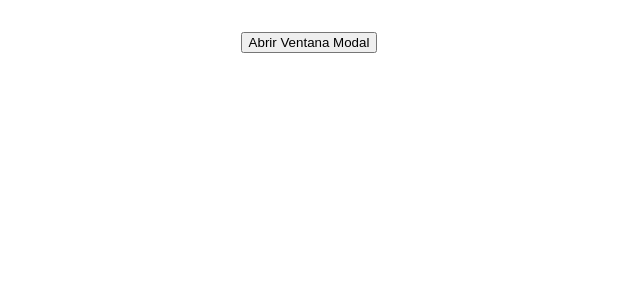
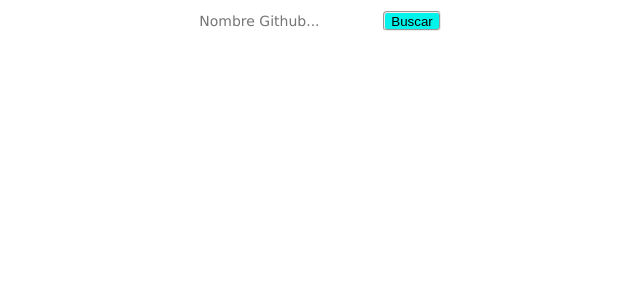
Before and after one commit to wlopera/react-projects, a React (Create React App) app: page / in a window 1280 px wide. Shown: the top 300 px of the page, without its empty margins (331-971 px from the left). Built offline with nearby package versions, Linux system fonts and the light colour scheme.

Commit message:
Proyecto buscar usuario github

```diff
--- a/src/App.js
+++ b/src/App.js
@@ -8,8 +8,9 @@
 // import { LightDarkMode } from "./components/light-dark-mode";
 // import { ScrollIndicator } from "./components/scroll-indicator";
 // import { CustomTabs } from "./components/custom-tabs";
+// import { CustomModalPopup } from "./components/custom-modal-popup";
 
-import { CustomModalPopup } from "./components/custom-modal-popup";
+import { GithubProfileFinder } from "./components/github-profile-finder";
 
 function App() {
   return (
@@ -24,7 +25,8 @@ function App() {
       {/* <LightDarkMode /> */}
       {/* <ScrollIndicator /> */}
       {/* <CustomTabs /> */}
-      <CustomModalPopup />
+      {/* <CustomModalPopup /> */}
+      <GithubProfileFinder />
     </div>
   );
 }
--- /dev/null
+++ b/src/components/github-profile-finder/User.js
@@ -0,0 +1,27 @@
+import React from "react";
+
+import "./styles.css";
+
+export const User = ({ user }) => {
+  const { login, avatarUrl, followers, following, publicRepos, createdDate } =
+    user;
+
+  return (
+    <div className="user-context">
+      <div className="user-icon-context">
+        <img className="user-icon" src={avatarUrl} alt="avantar" />
+      </div>
+      <div>
+        <div className="user-data">
+          <div className="user-avatar">
+            <a href={`https://github.com/${login}`}>{login}</a>
+            <p className="user-txt">&nbsp;&nbsp;Creado el {createdDate}</p>
+          </div>
+          <p className="user-txt">Repos públicos: {publicRepos}</p>
+          <p className="user-txt">Te siguen: {followers}</p>
+          <p className="user-txt">Tu sigues: {following}</p>
+        </div>
+      </div>
+    </div>
+  );
+};
--- /dev/null
+++ b/src/components/github-profile-finder/index.js
@@ -0,0 +1,52 @@
+import React, { useState } from "react";
+import { getFormatDate } from "./util";
+import { User } from "./User";
+
+import "./styles.css";
+
+export const GithubProfileFinder = () => {
+  const [username, setUsername] = useState("");
+  const [userData, setUserData] = useState();
+
+  const findUser = async () => {
+    try {
+      if (username.length === 0) {
+        return;
+      }
+      const response = await fetch("https://api.github.com/users/" + username);
+      const resJson = await response.json();
+      setUserData({
+        login: resJson.login,
+        name: username,
+        avatarUrl: resJson.avatar_url,
+        followers: resJson.followers,
+        following: resJson.following,
+        publicRepos: resJson.public_repos,
+        createdDate: getFormatDate(resJson.created_at),
+      });
+      setUsername("");
+    } catch (err) {
+      console.log(
+        "[ERROR]: Problema consultando el github. Intente mas tarde.!"
+      );
+    }
+  };
+
+  return (
+    <div className="container">
+      <div>
+        <input
+          type="text"
+          value={username}
+          onChange={(e) => setUsername(e.target.value)}
+          className="input"
+          placeholder="Nombre Github..."
+        />
+        <button className="button" onClick={findUser}>
+          Buscar
+        </button>
+      </div>
+      <div>{userData && <User user={userData} />}</div>
+    </div>
+  );
+};
--- /dev/null
+++ b/src/components/github-profile-finder/styles.css
@@ -0,0 +1,65 @@
+.container {
+    display: flex;
+    flex-direction: column;
+    width: 100vw;
+    height: 100vh;
+    align-items: center;
+    margin: 10px;
+}
+
+.input {
+    border: none;
+    font-family: Verdana, Geneva, Tahoma, sans-serif;
+    color: grey;
+    font-size: 14px;
+}
+.input:focus {
+    border: 1px solid black;
+    color: black;
+}
+
+.button {
+    margin-left: 0.5rem;
+    background-color: #00f4ec;
+    height: 20px;
+    border-style: groove;
+    border-color: rgb(237, 234, 234);
+    border-radius: 4px;
+}
+
+.user-context{
+    margin: 5px;
+    border: 1px solid black;
+    width: 50vw;
+    text-align: center;
+    border-radius: 8px;
+}
+
+.user-icon-context{
+    padding-top: 10px;
+}
+
+.user-icon {
+    width: 6rem;
+    height: 6rem;
+    border-radius: 50%;
+    border: 1px solid grey;
+}
+
+.user-data {
+    display: flex;
+    flex-direction: column;
+}
+
+.user-avatar{
+    display: flex;
+    flex-direction: row;
+    font-weight: bold;
+    text-align: center;
+    align-items: center;
+    justify-content: center;
+}
+
+.user-txt{
+    font-weight: bold;
+}
--- /dev/null
+++ b/src/components/github-profile-finder/util.js
@@ -0,0 +1,23 @@
+const months = [
+  "Ene",
+  "Feb",
+  "Mar",
+  "Abr",
+  "May",
+  "Jun",
+  "Jul",
+  "Ago",
+  "Sep",
+  "Oct",
+  "Nov",
+  "Dic",
+];
+
+export const getFormatDate = (date) => {
+  const dateObj = new Date(date);
+  const day = dateObj.getUTCDay();
+  const month = dateObj.getUTCMonth();
+  const year = dateObj.getUTCFullYear();
+
+  return `${day} ${months[month]} ${year}`;
+};
```
Also changed, not shown: 1 other file (tests, documents, lock files or other folders).
